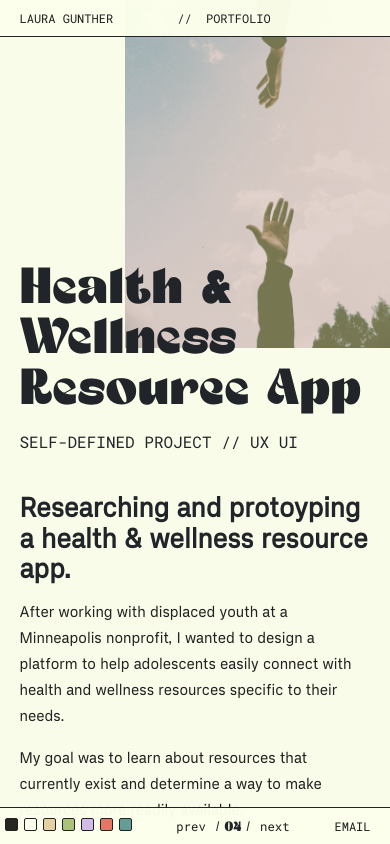
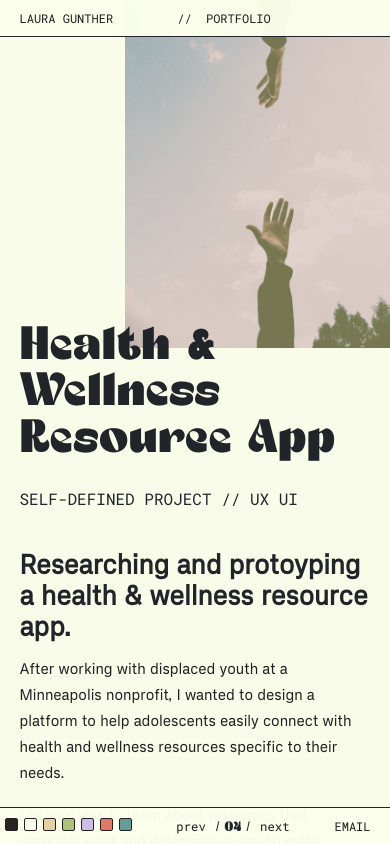
Before and after one commit to lo-designs/Portfolio, a React (Create React App) app: page /yha in a window 390 px wide. Built offline with nearby package versions, Linux system fonts and the light colour scheme.

Commit message:
Update PortfolioPages.scss

```diff
--- a/src/Components/PortfolioPages/PortfolioPages.scss
+++ b/src/Components/PortfolioPages/PortfolioPages.scss
@@ -271,13 +271,13 @@ section .content {
 
     #title {
       margin-left: 0;
-      font-size: 13vw;
+      font-size: 12vw;
       animation: none;
-      margin-top: 4vh;
+      margin-top: -4vh;
     }
 
     .yha-title {
-      margin-top: -22vh!important;
+      margin-top: -15vh!important;
     }
 
 
@@ -307,6 +307,7 @@ section .content {
 
     .project-type {
       font-size: 1rem;
+      padding-top: 10px;
     }
 
     .subtitle {
```
